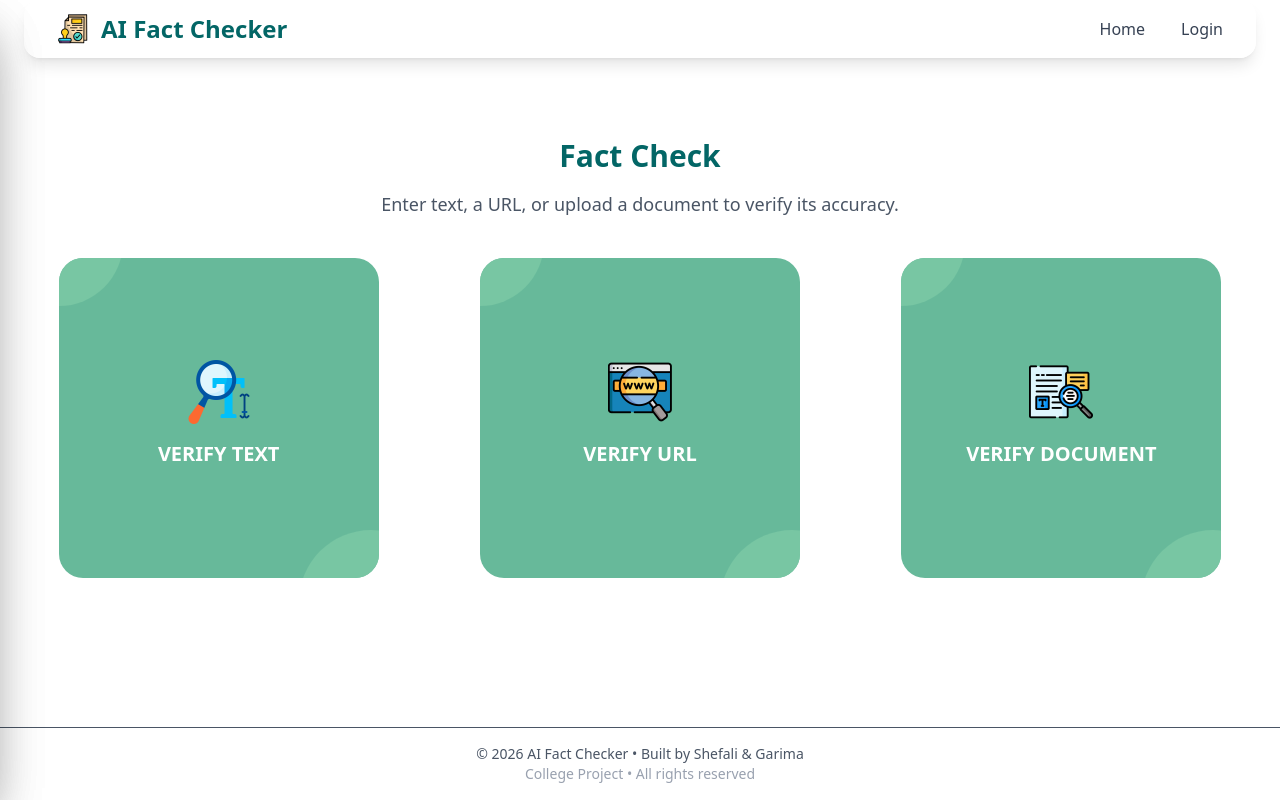
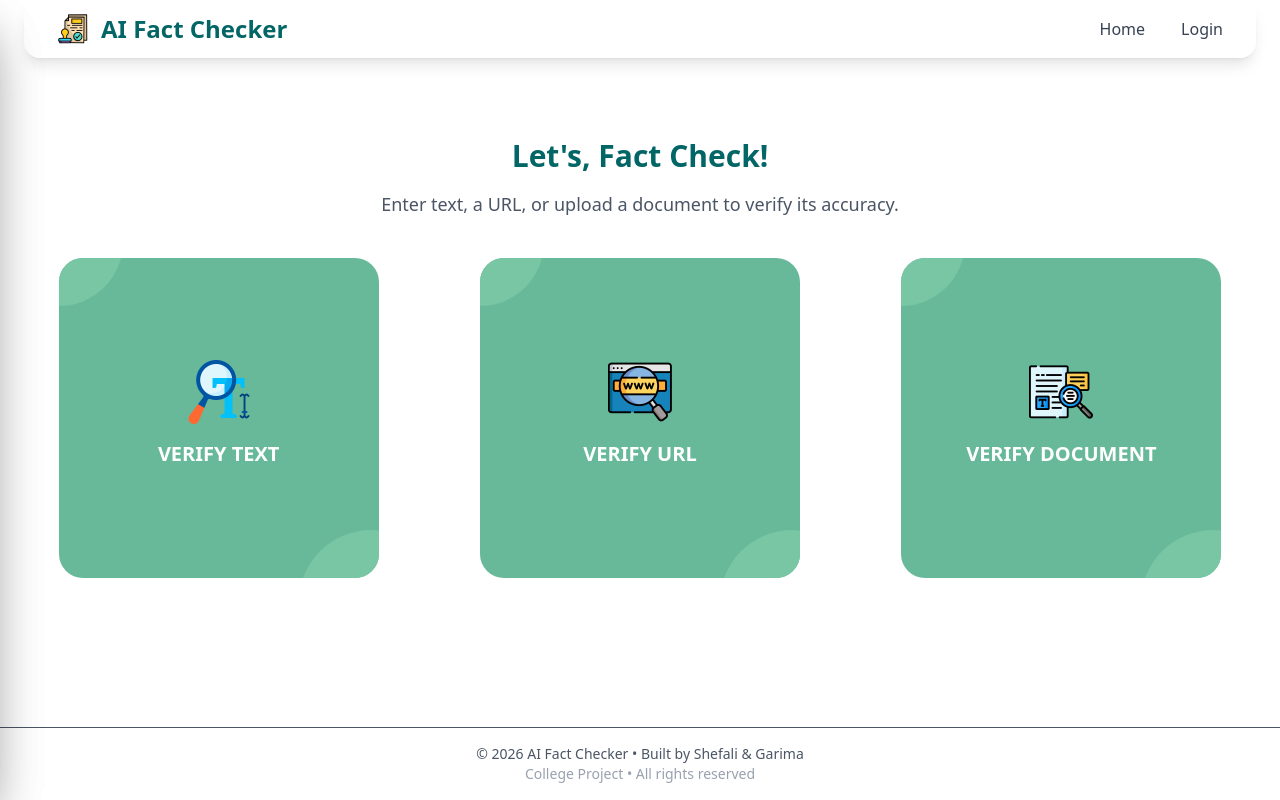
Before and after one commit to Me-shefali/AI-fact-checker, a React (Vite) app in the folder client/: page / in a window 1280 px wide. Built offline with nearby package versions, Linux system fonts and the light colour scheme.

Commit message:
Home page heading update

```diff
--- a/client/src/pages/Home.jsx
+++ b/client/src/pages/Home.jsx
@@ -43,7 +43,7 @@ function Home({ isLoggedIn, username }) {
             {!activeInput &&
               (isLoggedIn
                 ? `Hey, ${username}! What's on your mind?`
-                : "Fact Check")}
+                : "Let's, Fact Check!")}
           </motion.h2>
         </AnimatePresence>
       </div>
```
